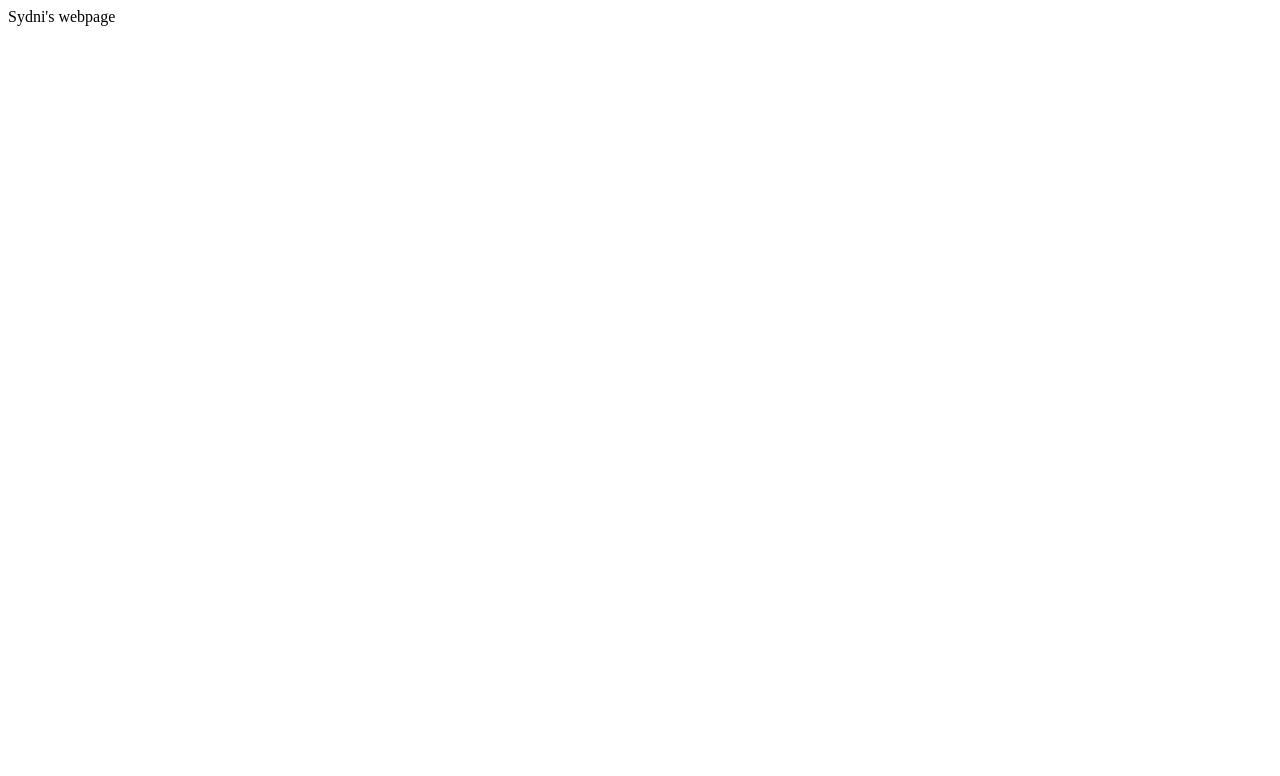
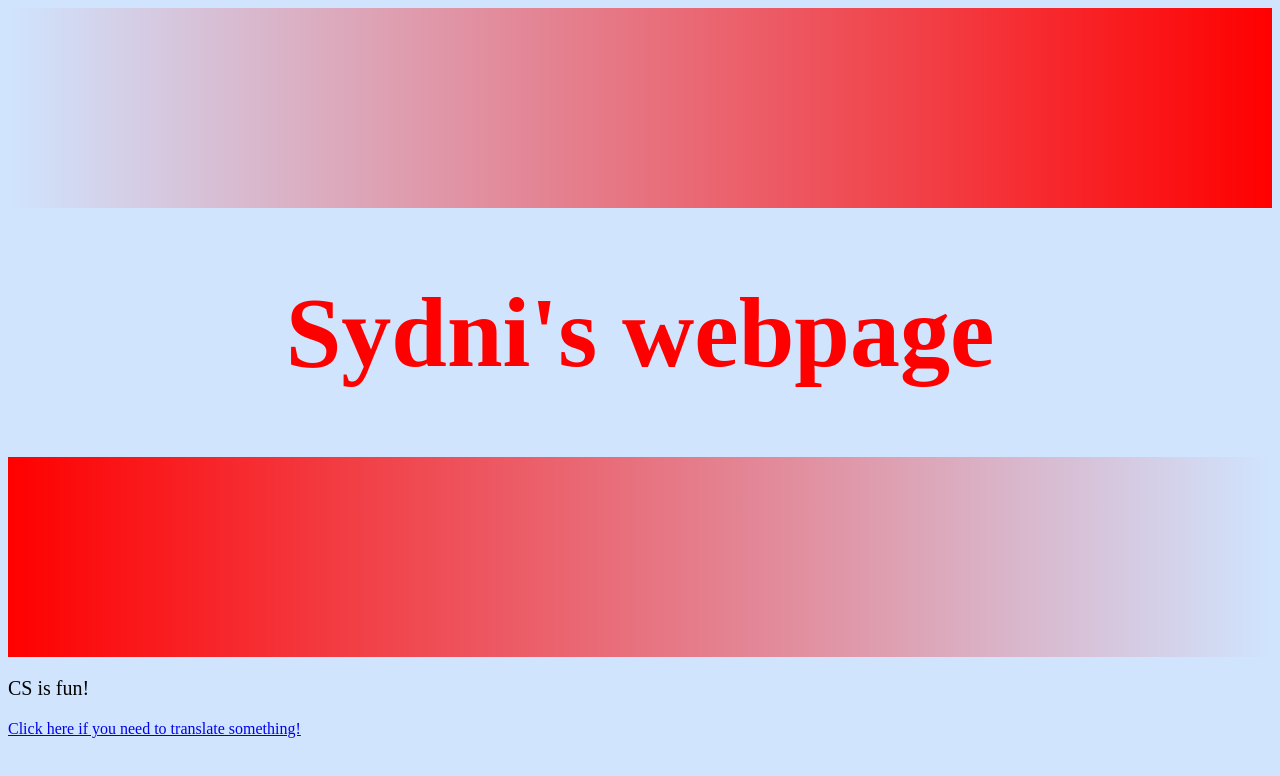
Before and after one commit to sydni/sydnitopper.me, a plain HTML site: page index.html in a window 1280 px wide. Drawn offline with Linux system fonts and the light colour scheme.

Commit message:
added gradients

```diff
--- a/index.html
+++ b/index.html
@@ -2,9 +2,48 @@
 <html>
   <head>
     <title>sydnitopper.me</title>
+    <style>
+      /* citation: http://www.w3schools.com/css/tryit.asp?filename=trycss3_gradient-linear_trans */
+
+      #grad1 {
+        height: 200px;
+        background: -webkit-linear-gradient(left, rgba(255,0,0,0), rgba(255,0,0,1)); /* For Safari 5.1 to 6.0 */
+        background: -o-linear-gradient(right, rgba(255,0,0,0), rgba(255,0,0,1)); /* For Opera 11.1 to 12.0 */
+        background: -moz-linear-gradient(right, rgba(255,0,0,0), rgba(255,0,0,1)); /* For Firefox 3.6 to 15 */
+        background: linear-gradient(to right, rgba(255,0,0,0), rgba(255,0,0,1)); /* Standard syntax (must be last) */
+      }
+
+      #grad2 {
+        height: 200px;
+        background: -webkit-linear-gradient(left, rgba(255,0,0,1), rgba(255,0,0,0)); /* For Safari 5.1 to 6.0 */
+        background: -o-linear-gradient(right, rgba(255,0,0,1), rgba(255,0,0,0)); /* For Opera 11.1 to 12.0 */
+        background: -moz-linear-gradient(right, rgba(255,0,0,1), rgba(255,0,0,0)); /* For Firefox 3.6 to 15 */
+        background: linear-gradient(to right, rgba(255,0,0,1), rgba(255,0,0,0)); /* Standard syntax (must be last) */
+      }
+
+      body {
+        background-color: #d0e4fe;
+      }
+
+      h1 {
+        color: red;
+        font-size: 100px;
+        text-align: center;
+      }
+
+      p {
+        font-size: 20px;
+      }
+
+    </style>
   </head>
 
   <body>
-    Sydni's webpage
+    <div id="grad1"></div>
+    <h1>Sydni's webpage</h1>
+    <div id="grad2"></div>
+
+    <p> CS is fun! </p>
+    <a href="https://translate.google.com/">Click here if you need to translate something!</a>
   </body>
 </html>
```
